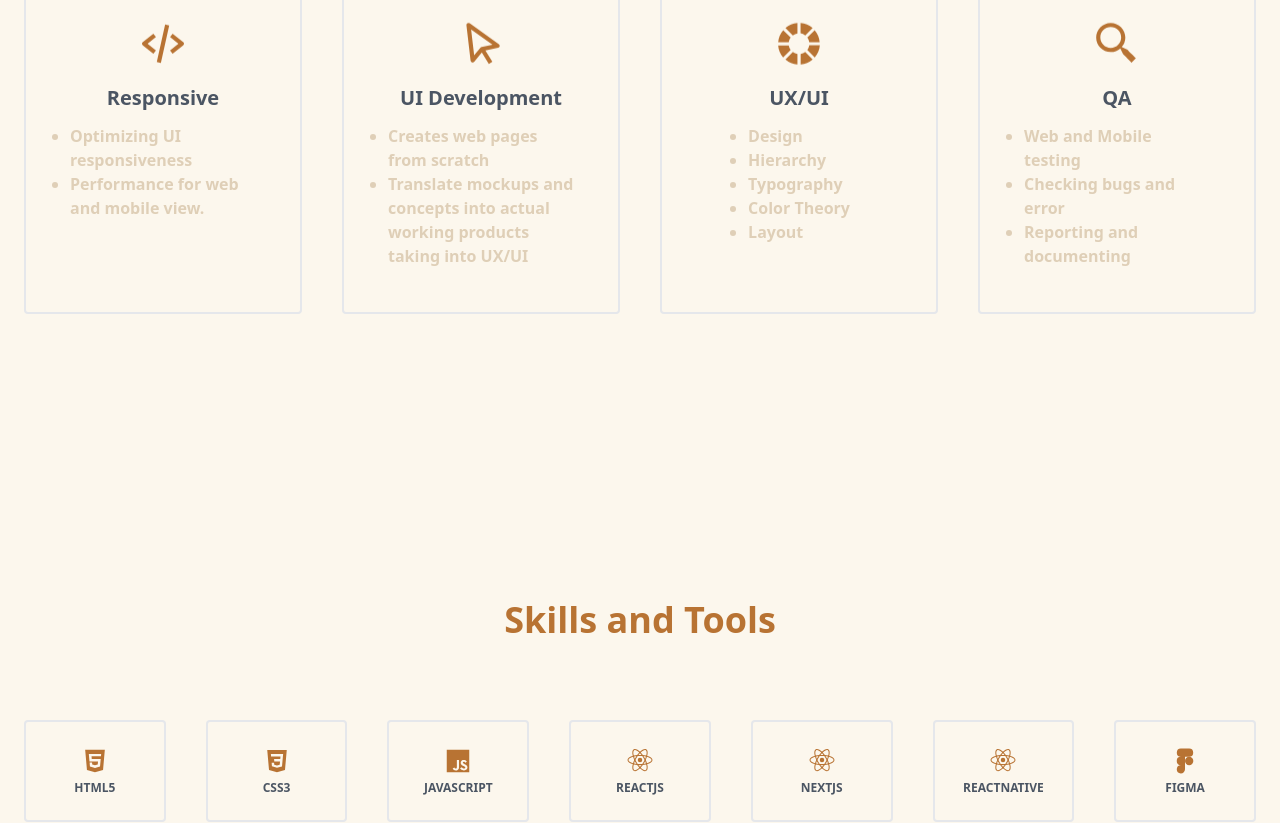
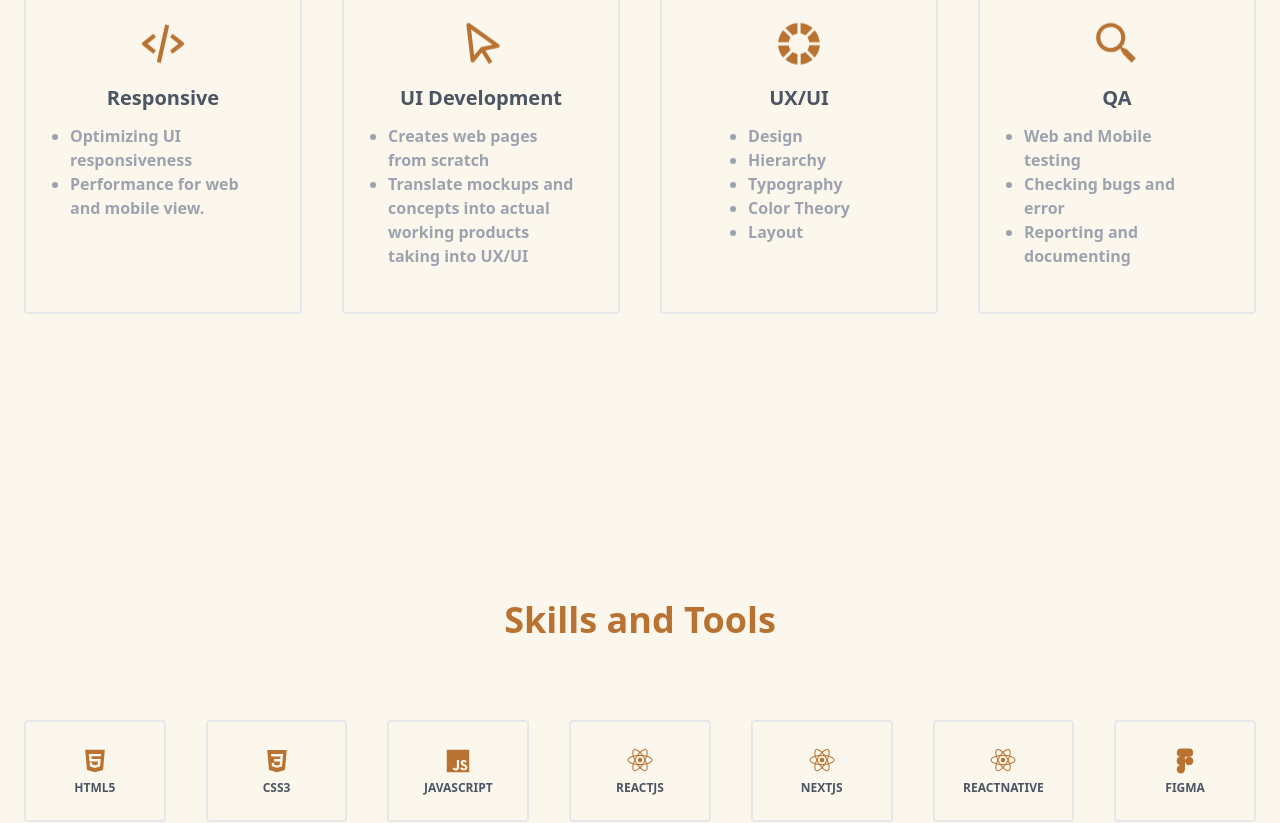
Before and after one commit to naralcantara001/nar-alcantara, a Next.js app: page / in a window 1280 px wide. Shown: the part 1080-1903 px from the top of the page. Built offline with nearby package versions, Linux system fonts and the light colour scheme.

Commit message:
Update page.js

```diff
--- a/src/app/page.js
+++ b/src/app/page.js
@@ -76,7 +76,7 @@ export default function Home() {
           <div className='flex flex-col content-center justify-center items-center p-10'>
            <svg xmlns="http://www.w3.org/2000/svg" width="50" height="50" viewBox="0 0 24 24" className='animate-bounce fill-[#B87333] w-[50px]'><path d="m7.375 16.781 1.25-1.562L4.601 12l4.024-3.219-1.25-1.562-5 4a1 1 0 0 0 0 1.562l5 4zm9.25-9.562-1.25 1.562L19.399 12l-4.024 3.219 1.25 1.562 5-4a1 1 0 0 0 0-1.562l-5-4zm-1.649-4.003-4 18-1.953-.434 4-18z"></path></svg>
             <p className='font-bold text-xl mt-1 text-gray-600 dark:text-[#DFCFB7]'>Responsive</p>
-            <ul className='list-disc mt-3 text-[#DFCFB7] font-bold dark:text-[#DFCFB7]'>
+            <ul className='list-disc mt-3 text-gray-400 font-bold dark:text-[#DFCFB7]'>
               <li>Optimizing UI responsiveness</li>
               <li>Performance for web and mobile view.</li>
             </ul>
@@ -87,7 +87,7 @@ export default function Home() {
           <div className='flex flex-col content-center justify-center items-center p-10'>
           <svg xmlns="http://www.w3.org/2000/svg" width="50" height="50" viewBox="0 0 24 24" className='animate-bounce fill-[#B87333] w-[50px]'><path d="M20.978 13.21a1 1 0 0 0-.396-1.024l-14-10a.999.999 0 0 0-1.575.931l2 17a1 1 0 0 0 1.767.516l3.612-4.416 3.377 5.46 1.701-1.052-3.357-5.428 6.089-1.218a.995.995 0 0 0 .782-.769zm-8.674.31a1 1 0 0 0-.578.347l-3.008 3.677L7.257 5.127l10.283 7.345-5.236 1.048z"></path></svg>
             <p className='font-bold text-xl mt-1 text-gray-600 dark:text-[#DFCFB7] text-center'>UI Development</p>
-            <ul className='list-disc mt-3 text-[#DFCFB7] font-bold dark:text-[#DFCFB7]'>
+            <ul className='list-disc mt-3 text-gray-400 font-bold dark:text-[#DFCFB7]'>
               <li>Creates web pages from scratch</li>
               <li>Translate mockups and concepts into actual working products taking into UX/UI</li>
             </ul>
@@ -98,7 +98,7 @@ export default function Home() {
           <div className='flex flex-col content-center justify-center items-center p-10'>
           <svg xmlns="http://www.w3.org/2000/svg" width="50" height="50" viewBox="0 0 24 24" className='animate-bounce fill-[#B87333] w-[50px]'><path d="M7.08 11.25A4.84 4.84 0 0 1 8 9.05L4.43 5.49A9.88 9.88 0 0 0 2 11.25zM9.05 8a4.84 4.84 0 0 1 2.2-.91V2a9.88 9.88 0 0 0-5.76 2.43zm3.7-6v5A4.84 4.84 0 0 1 15 8l3.56-3.56A9.88 9.88 0 0 0 12.75 2zM8 15a4.84 4.84 0 0 1-.91-2.2H2a9.88 9.88 0 0 0 2.39 5.76zm3.25 1.92a4.84 4.84 0 0 1-2.2-.92l-3.56 3.57A9.88 9.88 0 0 0 11.25 22zM16 9.05a4.84 4.84 0 0 1 .91 2.2h5a9.88 9.88 0 0 0-2.39-5.76zM15 16a4.84 4.84 0 0 1-2.2.91v5a9.88 9.88 0 0 0 5.76-2.39zm1.92-3.25A4.84 4.84 0 0 1 16 15l3.56 3.56A9.88 9.88 0 0 0 22 12.75z"></path></svg>
             <p className='font-bold text-xl mt-1 text-gray-600 dark:text-[#DFCFB7] text-center'>UX/UI</p>
-            <ul className='list-disc mt-3 text-[#DFCFB7] font-bold dark:text-[#DFCFB7]'>
+            <ul className='list-disc mt-3 text-gray-400 font-bold dark:text-[#DFCFB7]'>
               <li>Design</li>
               <li>Hierarchy</li>
               <li>Typography</li>
@@ -112,7 +112,7 @@ export default function Home() {
           <div className='flex flex-col content-center justify-center items-center p-10'>
           <svg xmlns="http://www.w3.org/2000/svg" width="50" height="50" viewBox="0 0 24 24" className='animate-bounce fill-[#B87333] w-[50px]'><path d="M19.023 16.977a35.13 35.13 0 0 1-1.367-1.384c-.372-.378-.596-.653-.596-.653l-2.8-1.337A6.962 6.962 0 0 0 16 9c0-3.859-3.14-7-7-7S2 5.141 2 9s3.14 7 7 7c1.763 0 3.37-.66 4.603-1.739l1.337 2.8s.275.224.653.596c.387.363.896.854 1.384 1.367l1.358 1.392.604.646 2.121-2.121-.646-.604c-.379-.372-.885-.866-1.391-1.36zM9 14c-2.757 0-5-2.243-5-5s2.243-5 5-5 5 2.243 5 5-2.243 5-5 5z"></path></svg>
             <p className='font-bold text-xl mt-1 text-gray-600 dark:text-[#DFCFB7]'>QA</p>
-            <ul className='list-disc mt-3 text-[#DFCFB7] font-bold dark:text-[#DFCFB7]'>
+            <ul className='list-disc mt-3 text-gray-400 font-bold dark:text-[#DFCFB7]'>
               <li>Web and Mobile testing</li>
               <li>Checking bugs and error</li>
               <li>Reporting and documenting</li>
@@ -329,9 +329,9 @@ export default function Home() {
                 <h3 className='font-bold text-2xl md:text-3xl text-[#B87333]'>Airbnb landing page (2022)</h3>
                 <p className='font-bold text-lg md:text-2xl mt-1 text-gray-600 dark:text-[#DFCFB7]'>Project course by Scrimba 💜</p>
                 <p className='font-bold mt-4 md:mt-5 text-sm text-gray-400 dark:text-[#DFCFB7]'>Reactjs • SASS • API</p>
-                <a href='#'>
+                 <a target="_blank" href='https://github.com/naralcantara001/airbnb-clone'>
                   <button className='flex flex-row text-white group hover:text-[#B87333] hover:bg-[#FCF7ED] hover:border-[#B87333] border-2  border-[#B87333] bg-[#B87333] font-semibold rounded px-5 py-[10px] mt-6'>
-                    <span className='mr-4'>view website</span>
+                    <span className='mr-4'>view github</span>
                     <svg xmlns="http://www.w3.org/2000/svg" width="30" height="30" viewBox="0 0 24 24" className='fill-white  group-hover:fill-[#B87333] w-[30px] animate-bounce'><path d="m13 3 3.293 3.293-7 7 1.414 1.414 7-7L21 11V3z"></path><path d="M19 19H5V5h7l-2-2H5c-1.103 0-2 .897-2 2v14c0 1.103.897 2 2 2h14c1.103 0 2-.897 2-2v-5l-2-2v7z"></path></svg>
                   </button>
                 </a>
@@ -349,9 +349,9 @@ export default function Home() {
                 <h3 className='font-bold text-2xl md:text-3xl text-[#B87333]'>Movie Time API (2021)</h3>
                 <p className='font-bold text-lg md:text-2xl mt-1 text-gray-600 dark:text-[#DFCFB7]'>Personal project</p>
                 <p className='font-bold mt-4 md:mt-5 text-sm text-gray-400 dark:text-[#DFCFB7]'>HTML • CSS • Javascript • API</p>
-                <a href='#'>
+                <a target="_blank" href='https://github.com/naralcantara001/movietime-web.github.io'>
                   <button className='flex flex-row text-white group hover:text-[#B87333] hover:bg-[#FCF7ED] hover:border-[#B87333] border-2  border-[#B87333] bg-[#B87333] font-semibold rounded px-5 py-[10px] mt-6'>
-                    <span className='mr-4'>view website</span>
+                    <span className='mr-4'>view github</span>
                     <svg xmlns="http://www.w3.org/2000/svg" width="30" height="30" viewBox="0 0 24 24" className='fill-white  group-hover:fill-[#B87333] w-[30px] animate-bounce'><path d="m13 3 3.293 3.293-7 7 1.414 1.414 7-7L21 11V3z"></path><path d="M19 19H5V5h7l-2-2H5c-1.103 0-2 .897-2 2v14c0 1.103.897 2 2 2h14c1.103 0 2-.897 2-2v-5l-2-2v7z"></path></svg>
                   </button>
                 </a>
@@ -369,9 +369,9 @@ export default function Home() {
                 <h3 className='font-bold text-2xl md:text-3xl text-[#B87333]'>Leno Furniture landing page (2021)</h3>
                 <p className='font-bold text-lg md:text-2xl mt-1 text-gray-600 dark:text-[#DFCFB7]'>Personal project</p>
                 <p className='font-bold mt-4 md:mt-5 text-sm text-gray-400 dark:text-[#DFCFB7]'>HTML • CSS • Javascript</p>
-                <a href='#'>
+                <a target="_blank" href='lenofurniture-web.github.io'>
                   <button className='flex flex-row text-white group hover:text-[#B87333] hover:bg-[#FCF7ED] hover:border-[#B87333] border-2  border-[#B87333] bg-[#B87333] font-semibold rounded px-5 py-[10px] mt-6'>
-                    <span className='mr-4'>view website</span>
+                    <span className='mr-4'>view github</span>
                     <svg xmlns="http://www.w3.org/2000/svg" width="30" height="30" viewBox="0 0 24 24" className='fill-white  group-hover:fill-[#B87333] w-[30px] animate-bounce'><path d="m13 3 3.293 3.293-7 7 1.414 1.414 7-7L21 11V3z"></path><path d="M19 19H5V5h7l-2-2H5c-1.103 0-2 .897-2 2v14c0 1.103.897 2 2 2h14c1.103 0 2-.897 2-2v-5l-2-2v7z"></path></svg>
                   </button>
                 </a>
@@ -389,9 +389,9 @@ export default function Home() {
                 <h3 className='font-bold text-2xl md:text-3xl text-[#B87333]'>Barangay Toclong 1B Web (2021)</h3>
                 <p className='font-bold text-lg md:text-2xl mt-1 text-gray-600 dark:text-[#DFCFB7]'>Main Programmer - Internship</p>
                 <p className='font-bold mt-4 md:mt-5 text-sm text-gray-400 dark:text-[#DFCFB7]'>HTML • CSS • Javascript</p>
-                <a href='#'>
+                <a target="_blank" href='https://github.com/naralcantara001/barangaytoclong1b-web.github.io'>
                   <button className='flex flex-row text-white group hover:text-[#B87333] hover:bg-[#FCF7ED] hover:border-[#B87333] border-2  border-[#B87333] bg-[#B87333] font-semibold rounded px-5 py-[10px] mt-6'>
-                    <span className='mr-4'>view website</span>
+                    <span className='mr-4'>view github</span>
                     <svg xmlns="http://www.w3.org/2000/svg" width="30" height="30" viewBox="0 0 24 24" className='fill-white  group-hover:fill-[#B87333] w-[30px] animate-bounce'><path d="m13 3 3.293 3.293-7 7 1.414 1.414 7-7L21 11V3z"></path><path d="M19 19H5V5h7l-2-2H5c-1.103 0-2 .897-2 2v14c0 1.103.897 2 2 2h14c1.103 0 2-.897 2-2v-5l-2-2v7z"></path></svg>
                   </button>
                 </a>
```
